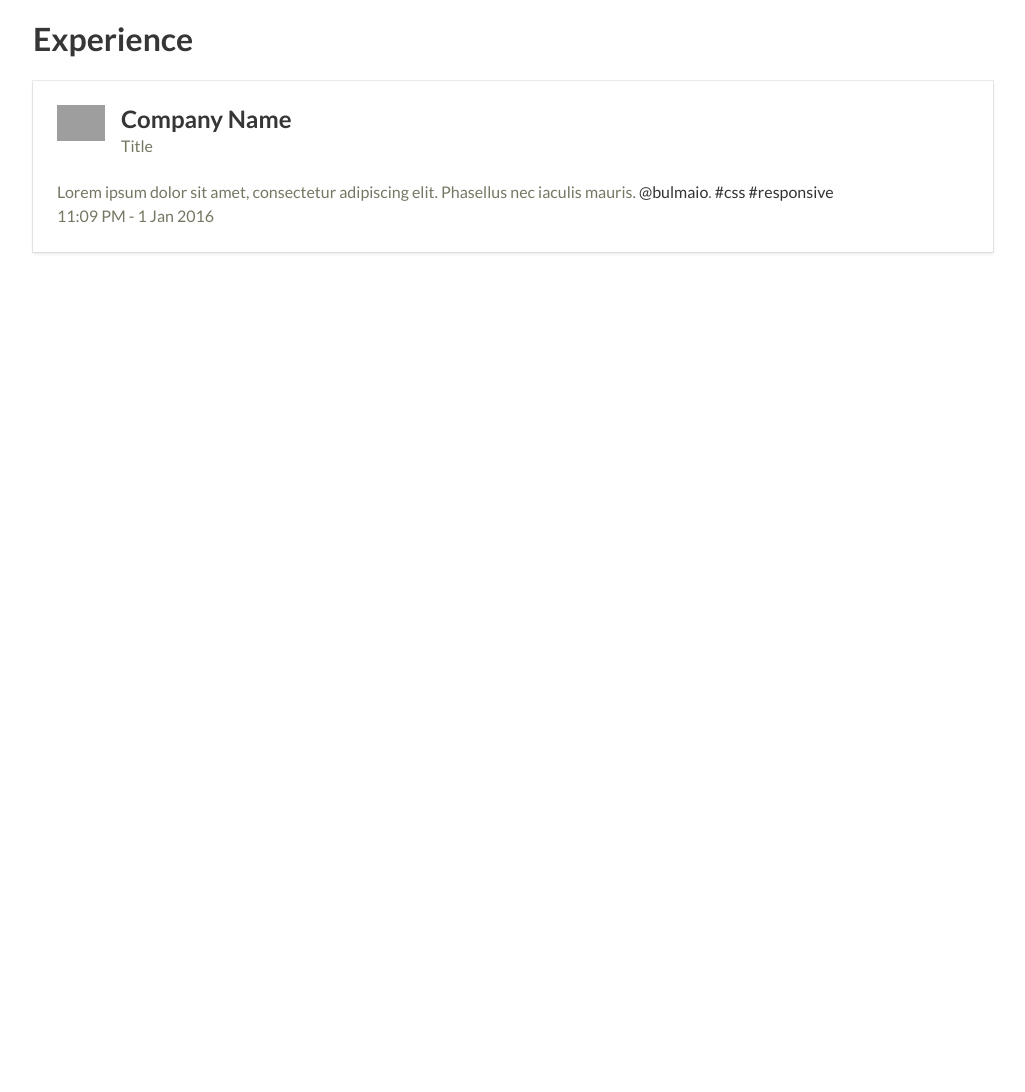
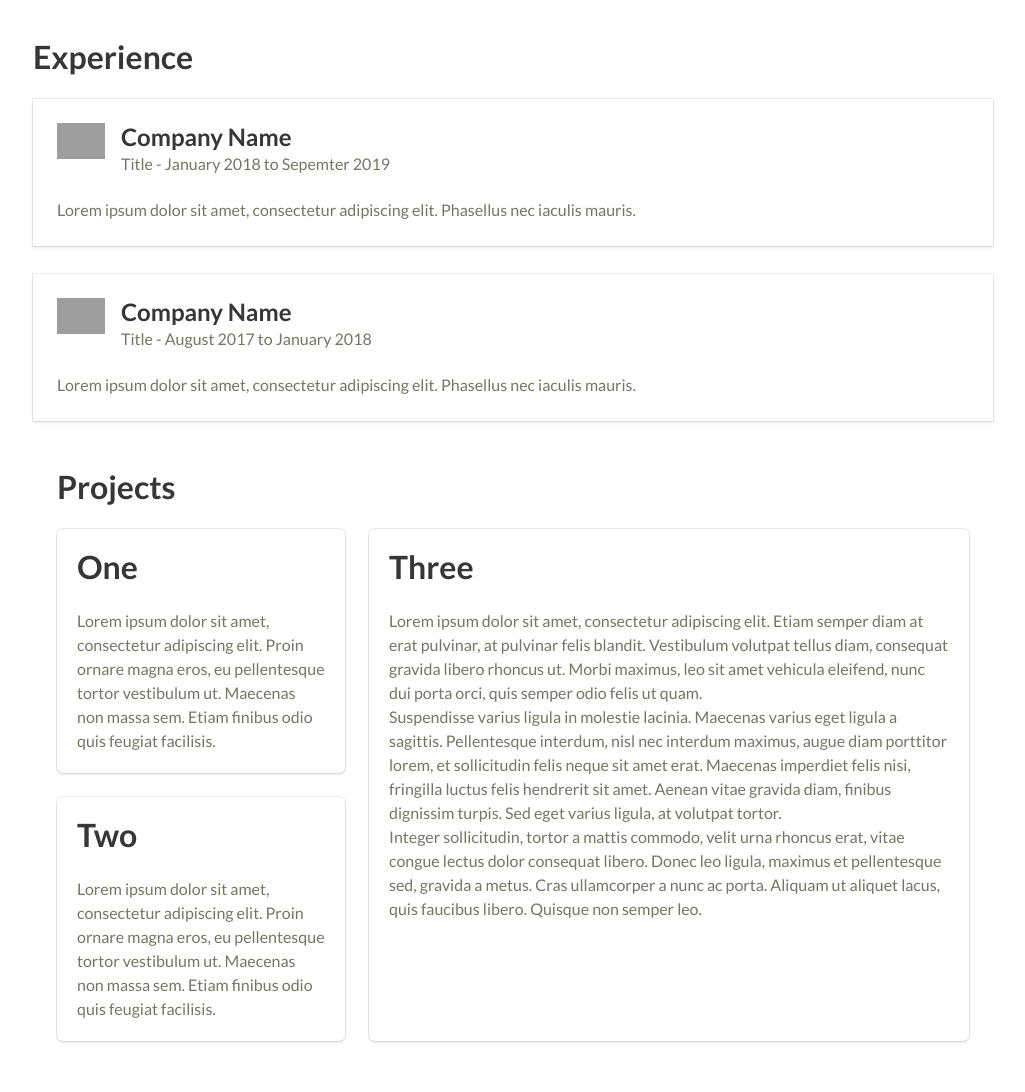
Before and after one commit to mmacneil/devfolio, a plain HTML site: page index.html in a window 1280 px wide. Shown: the part 608-1700 px from the top of the page, without its empty margins (127-1152 px from the left). Before the commit the page ends 908 px from the top, so only its background shows below. Drawn offline with Linux system fonts and the light colour scheme; grey boxes are pictures that could not be loaded.

```diff
--- a/index.html
+++ b/index.html
@@ -46,7 +46,7 @@
         </div>
         <div class="columns has-text-centered">
           <div class="column">
-            <h1 class="title">
+            <h1 class="title is-1">
               Mark Macneil
             </h1>
             <h2 class="subtitle">
@@ -79,21 +79,61 @@
             </div>
             <div class="media-content">
               <p class="title is-4">Company Name</p>
-                    <p class="subtitle is-6">Title</p>
+              <p class="subtitle is-6">Title - <time datetime="2018-1">January 2018</time> to <time
+                  datetime="2019-9">Sepemter 2019</time> </p>
             </div>
           </div>
-
           <div class="content">
             Lorem ipsum dolor sit amet, consectetur adipiscing elit.
-                  Phasellus nec iaculis mauris. <a>@bulmaio</a>.
-                  <a href="#">#css</a> <a href="#">#responsive</a>
-                  <br>
-                  <time datetime="2016-1-1">11:09 PM - 1 Jan 2016</time>
+            Phasellus nec iaculis mauris.
           </div>
         </div>
       </div>
-
-
+      <div class="card card-gap">
+        <div class="card-content">
+          <div class="media">
+            <div class="media-left">
+              <figure class="image is-48x48">
+                <img src="https://bulma.io/images/placeholders/96x96.png" alt="Placeholder image">
+              </figure>
+            </div>
+            <div class="media-content">
+              <p class="title is-4">Company Name</p>
+              <p class="subtitle is-6">Title - <time datetime="2018-1">August 2017</time> to <time
+                  datetime="2017-9">January 2018</time></p>
+            </div>
+          </div>
+          <div class="content">
+            Lorem ipsum dolor sit amet, consectetur adipiscing elit.
+            Phasellus nec iaculis mauris.
+          </div>
+        </div>
+      </div>
+      <section class="section">
+        <div class="container">
+          <h1 class="title">Projects</h1>
+          <div class="tile is-ancestor">
+              <div class="tile is-4 is-vertical is-parent">
+                <div class="tile is-child box">
+                  <p class="title">One</p>
+                  <p>Lorem ipsum dolor sit amet, consectetur adipiscing elit. Proin ornare magna eros, eu pellentesque tortor vestibulum ut. Maecenas non massa sem. Etiam finibus odio quis feugiat facilisis.</p>
+                </div>
+                <div class="tile is-child box">
+                  <p class="title">Two</p>
+                  <p>Lorem ipsum dolor sit amet, consectetur adipiscing elit. Proin ornare magna eros, eu pellentesque tortor vestibulum ut. Maecenas non massa sem. Etiam finibus odio quis feugiat facilisis.</p>
+                </div>
+              </div>
+              <div class="tile is-parent">
+                <div class="tile is-child box">
+                  <p class="title">Three</p>
+                  <p>Lorem ipsum dolor sit amet, consectetur adipiscing elit. Etiam semper diam at erat pulvinar, at pulvinar felis blandit. Vestibulum volutpat tellus diam, consequat gravida libero rhoncus ut. Morbi maximus, leo sit amet vehicula eleifend, nunc dui porta orci, quis semper odio felis ut quam.</p>
+                  <p>Suspendisse varius ligula in molestie lacinia. Maecenas varius eget ligula a sagittis. Pellentesque interdum, nisl nec interdum maximus, augue diam porttitor lorem, et sollicitudin felis neque sit amet erat. Maecenas imperdiet felis nisi, fringilla luctus felis hendrerit sit amet. Aenean vitae gravida diam, finibus dignissim turpis. Sed eget varius ligula, at volutpat tortor.</p>
+                  <p>Integer sollicitudin, tortor a mattis commodo, velit urna rhoncus erat, vitae congue lectus dolor consequat libero. Donec leo ligula, maximus et pellentesque sed, gravida a metus. Cras ullamcorper a nunc ac porta. Aliquam ut aliquet lacus, quis faucibus libero. Quisque non semper leo.</p>
+                </div>
+              </div>
+            </div>
+        </div>
+      </section>
     </div>
   </section>
 
```
Also changed, not shown: css/main.bundle.css. Lines whose indentation alone changed are shown as unchanged.
